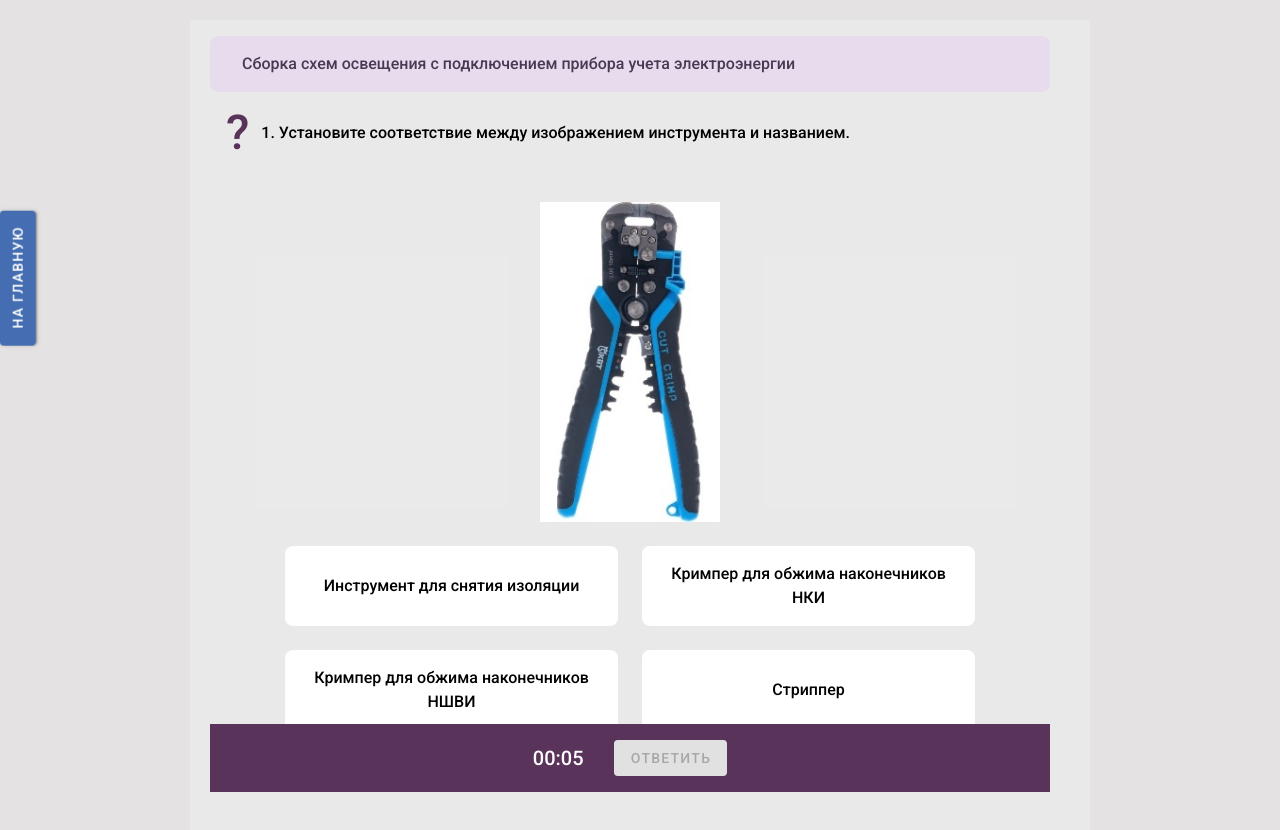
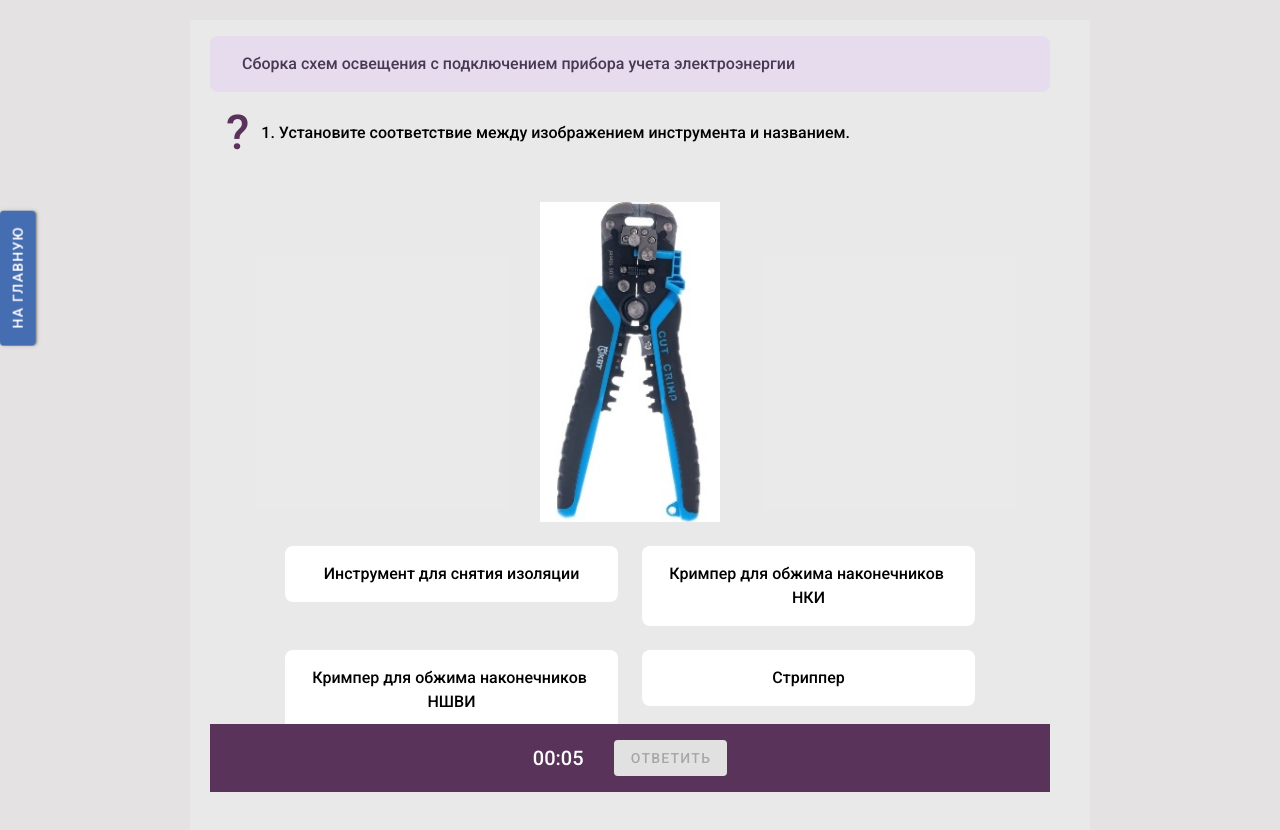
Before and after one commit to qbclub/college, a Vue app: page /quiz in a window 1280 px wide. Shown: the top 830 px of the page. Built offline with nearby package versions, Linux system fonts and the light colour scheme.

Commit message:
fixed answer

```diff
--- a/src/components/Answer.vue
+++ b/src/components/Answer.vue
@@ -12,19 +12,8 @@ let props = defineProps({
 
 <template>
   <div
-    :class="`d-flex answer rounded-lg ${props.entered ? (props.answer.right ? 'bg-green-lighten-4' : 'bg-red-lighten-4') : props.answer.selected ? 'bg-blue-lighten-5' : 'bg-white'}`"
-    :style="`cursor: pointer; user-select: none; ${props.answer.selected ? 'box-shadow: 0px 0px 0px 1px #000000;' : ''}`">
-    <div class="pa-4" v-html="props.answer.text">
-    </div>
-  </div>
+    :class="`pa-4 text-center rounded-lg ${props.entered ? (props.answer.right ? 'bg-green-lighten-4' : 'bg-red-lighten-4') : props.answer.selected ? 'bg-blue-lighten-5' : 'bg-white'}`"
+    :style="`cursor: pointer; user-select: none; word-wrap: break-word; white-space: break-spaces; ${props.answer.selected ? 'box-shadow: 0px 0px 0px 1px #000000;' : ''}`"
+    v-html="props.answer.text"
+  />
 </template>
-<style scoped>
-.answer {
-  box-sizing: border-box;
-  min-height: 80px;
-  justify-content: center;
-  align-items: center;
-  text-align: center;
-
-}
-</style>
```
